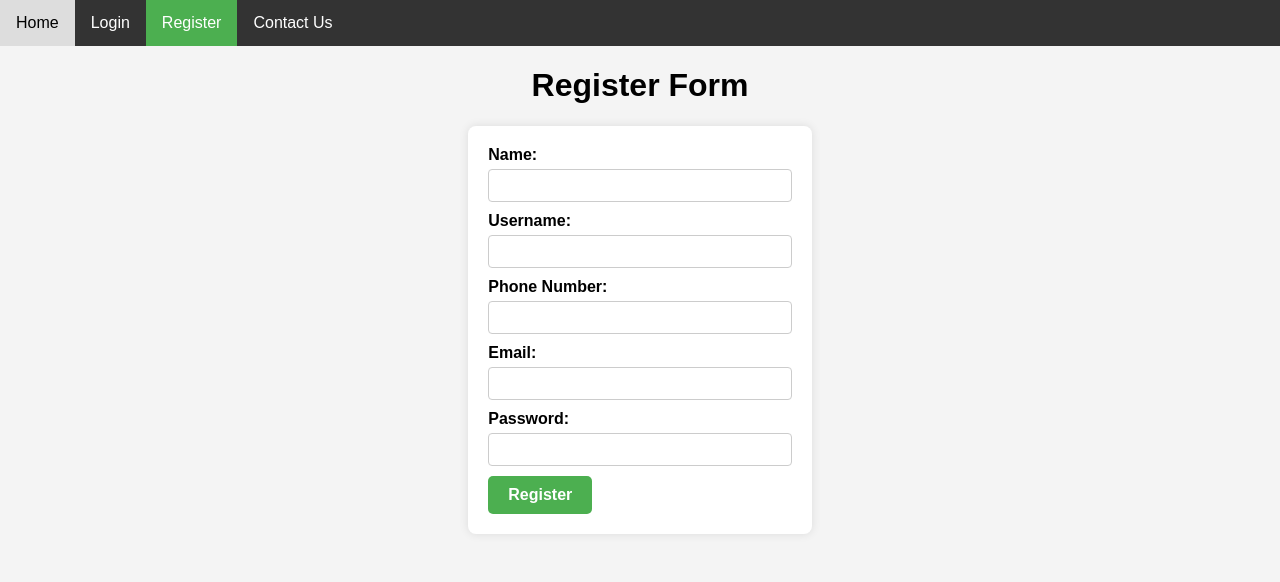
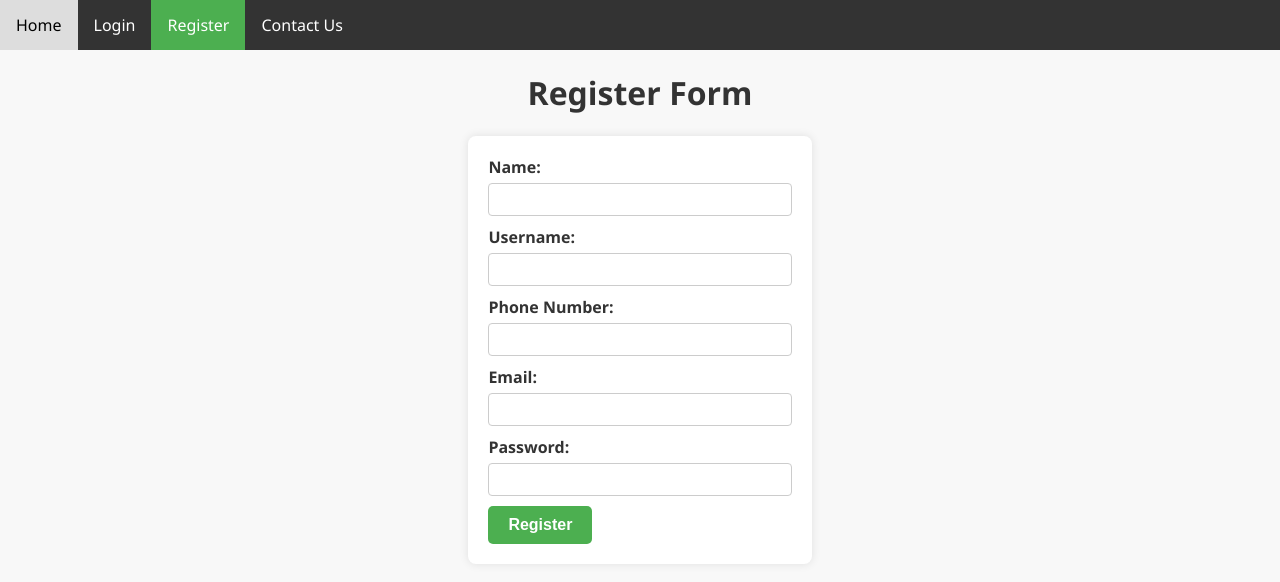
Before and after one commit to Abhinavv9258/XenonStack_Task, a website: page Round_2/public/register.html in a window 1280 px wide. Drawn offline with Linux system fonts and the light colour scheme.

Commit message:
Updated UI

```diff
--- a/Round_2/public/register.html
+++ b/Round_2/public/register.html
@@ -11,8 +11,9 @@
         body {
             margin: 0;
             padding: 0;
-            font-family: Arial, sans-serif;
-            background-color: #f4f4f4;
+            font-family: 'Segoe UI', Tahoma, Geneva, Verdana, sans-serif;
+            background-color: #f8f8f8;
+            color: #333;
         }
 
         /* Navbar Styles */
@@ -20,6 +21,8 @@
             background-color: #333;
             overflow: hidden;
             width: 100%;
+            top: 0;
+            z-index: 1000;
         }
 
         .navbar a {
```
Also changed, not shown: Round_2/public/contact.html (+5 -3 lines), Round_2/public/login.html (+5 -2 lines).
